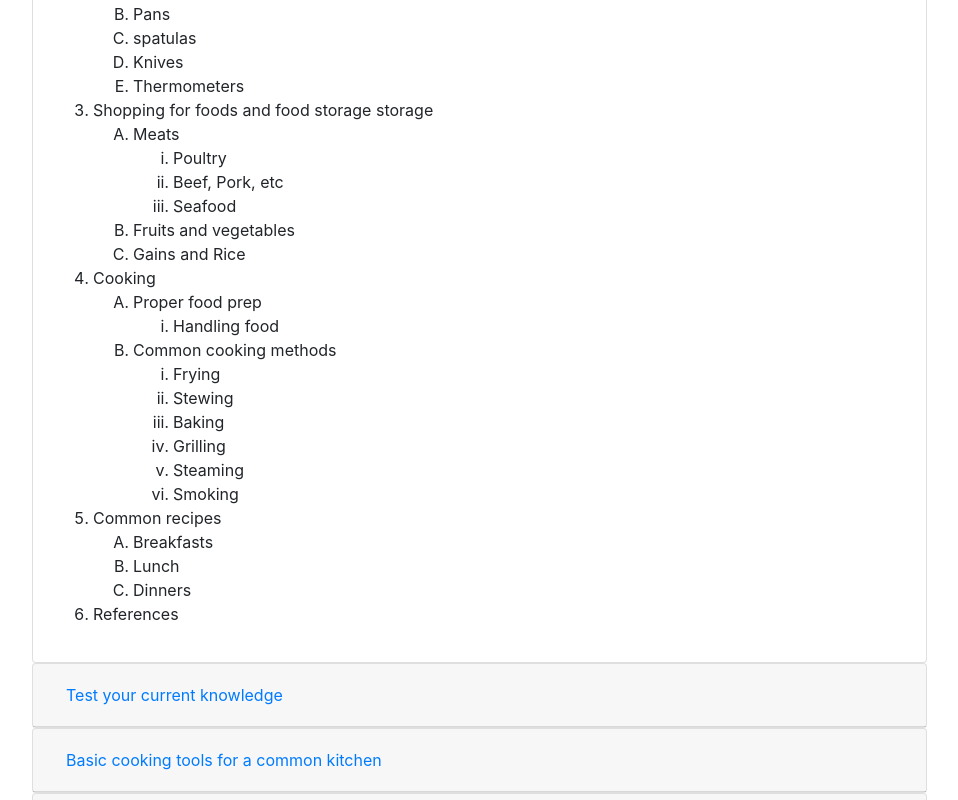
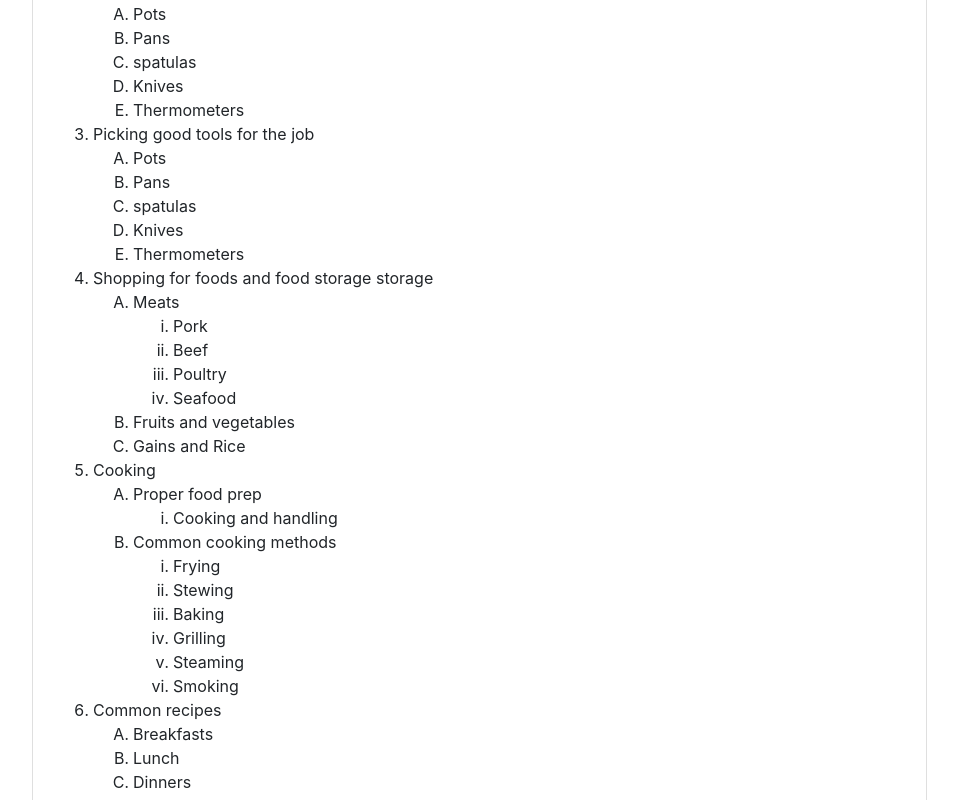
Before and after one commit to JPMendoza/cs6460, a React (Create React App) app: page /basiccourse/cooking in a window 1280 px wide. Shown: the part 500-1300 px from the top of the page, without its empty margins (253-1211 px from the left). Built offline with nearby package versions, Linux system fonts and the light colour scheme.

Commit message:
more information for modules

```diff
--- a/src/components/SubTopics.js
+++ b/src/components/SubTopics.js
@@ -32,6 +32,7 @@ export default class Subtopics extends React.Component {
                    </li>
                  ))}
                </ul>
+               {subtopic.img ? <img src={subtopic.img} alt="Italian Trulli" width="560" height="315"></img> : "" }
                <p>  {subtopic.ref ? "References: " : ""} {putLink(subtopic.ref)} </p>
             </li>
           ))}
--- a/src/components/courses/Cooking.js
+++ b/src/components/courses/Cooking.js
@@ -13,9 +13,10 @@ export default class Cooking extends React.Component {
        Cooking Learning objectives: <br/>
           &nbsp; By the end of this course you should be able to <br/>
           <ul>
-            <li>Learn common food prep skills</li>
-            <li>Learn common cooking skills</li>
+            <li>Better understand what kitchen tools are good/necessary for cooking and food prep</li>
             <li>Better identify food produce and products</li>
+            <li>Learn more about proper prepping food and cooking food</li>
+            <li>Learn food prepping skills and cooking skills</li>
             <li>Better understand what kitchen tools are good/necessary for cooking and food prep</li>
             <li>get able to find more resources on how to prepare different types of food and find more recipes</li>
           </ul>
--- a/src/jsonfolder/cookingoutline.json
+++ b/src/jsonfolder/cookingoutline.json
@@ -1,7 +1,7 @@
 [
   { "name": "Challenge your current knowledge on Cooking and Food Prep", "point":
     [{"name": "Take a quiz", "point": []}] },
-  { "name": "Basic cooking tools for a common kitchen", "point":
+  { "name": "Identifiying basic cooking tools for a common kitchen", "point":
     [
       {"name": "Pots", "point": []},
       {"name": "Pans", "point": []},
@@ -9,16 +9,24 @@
       {"name": "Knives", "point": []},
       {"name": "Thermometers ", "point": []}
     ] },
+  { "name": "Picking good tools for the job", "point":
+    [
+        {"name": "Pots", "point": []},
+        {"name": "Pans", "point": []},
+        {"name": "spatulas", "point": []},
+        {"name": "Knives", "point": []},
+        {"name": "Thermometers ", "point": []}
+      ] },
   { "name": "Shopping for foods and food storage storage", "point":
     [
-      {"name": "Meats", "point": ["Poultry","Beef, Pork, etc","Seafood"]},
+      {"name": "Meats", "point": ["Pork", "Beef", "Poultry","Seafood"]},
       {"name": "Fruits and vegetables", "point": []},
       {"name": "Gains and Rice", "point": []}
     ]
   },
   { "name": "Cooking ", "point":
     [
-      {"name": "Proper food prep", "point": ["Handling food"]},
+      {"name": "Proper food prep", "point": ["Cooking and handling"]},
       {"name": "Common cooking methods", "point": ["Frying","Stewing","Baking","Grilling","Steaming","Smoking"]}
 
     ]
@@ -27,8 +35,5 @@
     [{"name": "Breakfasts", "point": []},
      {"name": "Lunch", "point": []},
      {"name": "Dinners", "point": []}]
-  },
-  { "name": "References", "point":
-    []
   }
 ]
--- a/src/jsonfolder/cookingtopics.json
+++ b/src/jsonfolder/cookingtopics.json
@@ -1,51 +1,111 @@
 [
-  {"topic": "Basic cooking tools for a common kitchen",
+  {"topic": "Identifiying Basic cooking tools for a common kitchen",
     "content": [
-      {"info":"",
+      {"info":"Each of these sub topics have deeper information to go into. below will give you a general idea of what they are and what they are used for ",
+       "ref": ""
+      },
+      {"info":"It is encuraged to dive deeper into each of these sub topics to learn more!",
        "ref": ""
       }
+
     ],
     "subtopics": [
       {"title": "Pots",
-       "parts": [],
-       "ref": ""},
+       "parts": ["In general a pot tends to be a cooking vessel with tall edges",
+                 "Tends to have two handles on opposite sides of the pot.",
+                 "It could be made out of various materals like from metals, clay, or stones",
+                 "usually its used for cooking liquds "],
+       "ref": "https://wonderopolis.org/wonder/whats-the-difference-between-pots-and-pans",
+       "img": "https://www.all-clad.com/medias/?context=bWFzdGVyfGltYWdlc3w5MzI3NHxpbWFnZS9wbmd8aW1hZ2VzL2g4My9oMzgvMTI3NDkzMTQ2MjE0NzAucG5nfGY0MjMwMDg2ZmNiM2Q2MDhlYTNiOGIxZTIyYTA0YzE4ZWQxNzk5ZTUwZWVjNjAxMDJjYTk4ZDBiZGI4MWE1NmU"},
       {"title": "Pans",
-       "parts": [],
+       "parts": ["In general a pan tends to be a cooking vessel with relatively low flaired edges",
+                 "Thends to have a single long handle with some times a small grab handle opposite of it",
+                 "Tends to be made out of metal like aluminium, cast ironn, copper, stainless steel, carbon steel",
+                 "used for frying,searing and browning foods "],
+       "img": "http://pngimg.com/uploads/frying_pan/frying_pan_PNG8357.png",
        "ref": ""},
       {"title": "spatulas",
-       "parts": [],
+       "parts": ["is a broad, flat, flexible blade used to mix, spread and lift material",
+                 "Come in various sizes shapes and uses",
+                 "can be made from wood, metal, and plastic"],
+       "img" : "https://cdn.thewirecutter.com/wp-content/uploads/2017/10/spatulas-2x1-fullres-0946-1024x512.jpg",
        "ref": ""},
       {"title": "Knives",
-       "parts": [],
-       "ref": ""},
+       "parts": ["A chef's knife a broad blade tapering upward to a point, allowing the knife to rock back and forward for fast mincing. It’s about 6 to 12 inches long. It also tends to be the most used knife in the kitchen",
+                 "A Utility knife usually between 4 and 7 inches in length, the utility knife is most of the time treated as a mini chef’s knife.",
+                 "A pareing knife usually comes with a thin 3 – 4 inches blade and a very pointy tip. It can be used for cutting and peeling fruits, veggies, and trimming excess fat with precision and ease.",
+                 "A Santoku knife is usually shorter and thinner than a chef’s knife. Due to a flat blade, it doesn’t rock on the cutting board. It is another good all around knife",
+                 "Boning knives are typically about 3 to 8 inches in length, with slightly varying widths of blades. The blades can be flexi, semi-flexi, or stiff, ",
+                 "The kitchen shears is basically a pair of scissors. Except that since they’re for various uses in the kitchen, from snipping herbs, cutting veggies to sectioning chicken and even outdoor work,",
+                 "Bread knives are used for cutting bread, cakes, and sometimes meat, poultry, and seafood. They are designed in a way that allows you to saw through the bread without pushing down or squishing it.",
+                 "A cleaver has a thick spine and a very strong blade, which allows it to cut through bones and meat in a chopping motion.",
+                 "A steak knives are small knives that are used for not only cutting meat and fish, but also cutting salads, other (mainly cooked) foods, and spreading butter."],
+       "img": "https://cdn.healthykitchen101.com/uploads/2018/01/Types-of-Kitchen-Knives-350x327.jpg",
+       "ref": "https://healthykitchen101.com/types-of-kitchen-knives/"},
       {"title": "Thermometers",
        "parts": [],
        "ref": ""}
       ] },
+  {"topic": "Picking good tools for the job",
+   "content": [
+     {"info": "coming soon",
+      "ref": ""}
+   ],
+   "subtopics": [
+     ]
+   },
   {"topic": "Shopping for foods and food storage storage",
    "content": [
-   {"info":"A nutritional assessment is used to determine the nutritional status of a person or group of people.",
+   {"info":"This section will cover general things you should know for when buying food for such as selecting food and storing food",
+    "ref": ""
+   },{"info":"Considering how large of a topic selecting food can be, this module will mainly cover fresh foods and not package ready to eat foods / easy cook foods",
     "ref": ""
    }
    ],
    "subtopics": [
-    {"title": "Meats ",
-     "parts": ["Poultry","Pork","etc"],
-     "ref": ""},
+    {"title": "Pork ",
+     "parts": ["Pork is not graded with USDA quality grades as it is generally produced from young animals that have been bred and fed to produce more uniformly tender meat.",
+               "When choosing pork, look for pale pink flesh that’s firm to touch and isn’t saggy or falling apart. The meat should be evenly covered with a layer of firm, white fat. Avoid anything that looks greasy or grey as this can mean meat is past its best.",
+               "For best flavor and tenderness, meat should have a small amount of marbling.",
+               "Can store in the fridge set to 40 °F or below for 3 to 5 days.",
+               "Can store in the freezer for 6 to 12 months"],
+     "ref": "https://www.goodhousekeeping.com/uk/food/cookery-videos/a657301/how-to-choose-pork/ https://www.foodsafety.gov/keep/charts/storagetimes.html https://tinyurl.com/y7chx797"},
+    {"title": "Beef ",
+      "parts": ["Beef have 3 grades USDA Prime, Choice and Select. The highest grade is Prime and the lowest is Selects",
+                "These grades are based on tenderness, juiciness, and flavor",
+                "Can store in the fridge set to 40 °F or below for 3 to 5 days.",
+                "Can store in the freezer for 6 to 12 months"],
+      "ref": "https://tinyurl.com/y7chx797 https://www.foodsafety.gov/keep/charts/storagetimes.html"},
+    {"title": "Poultry ",
+      "parts": ["The USDA grades for poultry are A, B, and C.",
+                "Grade A is the highest quality and the only grade that is likely to be seen at the retail level. This grade indicates that the poultry products are virtually free from defects such as bruises, discolorations, and feather",
+                "Grades B and C poultry are usually used in further-processed products where the poultry meat is cut up, chopped, or ground. If sold at retail, they are usually not grade identified.",
+                "Can store in the fridge set to 40 °F or below for 1 to 2 days",
+                "Can store in the freezer for 12 months if whole 9 months if in pieces"],
+      "ref": "https://tinyurl.com/y7chx797 https://www.foodsafety.gov/keep/charts/storagetimes.html"},
     {"title": "Seafood",
-     "parts": [],
-     "ref": ""},
+     "parts": ["All fresh seafood should be held as near to 32°F as possible, which is maintained by refrigeration and/or ice.",
+               "When selecting any whole fish, They should have bright, clear, full eyes that are often protruding. The gills should be bright red or pink. Fresh fish should be free of loose or sloughing slime. The flesh should be firm yet elastic, springing back when pressed gently with the finger.",
+               "When selecting fish fillets or steaks they should have firm, elastic flesh and a fresh-cut, moist appearance, with no browning around the edges. The flesh should be almost translucent. There should be little evidence of bruising or reddening of the flesh from retention of blood. Prepackaged steaks and fillets should contain a minimum of liquid.",
+               "Shellfish may be sold live, cooked, or fresh-shucked. Live clams, oysters, or mussels should have shells that look moist and are tightly closed. If the shells gape slightly and don't close when being tapped, dont buy it. The bottom shell of an oyster should be well cupped.  meats of fresh-shucked clams, oysters, or mussels should be plump and covered with their liquor. ",
+               "Live crabs and lobsters should show leg movement. Lobsters and crabs will not be very active if they have been refrigerated, but they should move at least a little bit.",
+               "Raw shrimp meat should be firm and have a mild odor. The shells of most varieties are translucent with a grayish green, pinkish tan, or light pink tint. The shells should not have blackened edges or black spots – this is a sign of quality loss.",
+               "Commercially frozen fish is quickly frozen at its peak freshness. so there shouldn't be much issue getting a package of this",
+               "Put seafood on ice or in the refrigerator or freezer soon after buying it. If seafood will be used within 2 days after purchase, store it in a clean refrigerator at a temperature of 40°F or below."],
+     "ref": "https://www.fda.gov/food/resourcesforyou/consumers/ucm077331.htm, https://www.seafoodhealthfacts.org/seafood-safety/general-information-patients-and-consumers/guide-selecting-seafood"},
     {"title": "Fruits and vegetables",
-     "parts": [],
-     "ref": ""},
+     "parts": ["Please refer to the link with SP527.pdf below for a guide on picking fuits and vegetables",
+               "please refer to the link below by realsimple.com for a guide on how to store food"],
+     "ref": "https://extension.tennessee.edu/publications/Documents/SP527.pdf https://www.realsimple.com/food-recipes/shopping-storing/more-shopping-storing/how-to-store-vegetables"},
     {"title": "Gains and Rice",
-     "parts": [],
+     "parts": ["There isn't much of a hard and fast rule when it come to buying these products",
+               "There are many varities of grains and rice which have different properties"],
      "ref": ""}
    ]
   },
   {"topic": "Cooking ",
    "content": [
-   {"info":"A nutritional assessment is used to determine the nutritional status of a person or group of people.",
+   {"info":"This module will focus on preparing food in a safe and proper method as oppose to techniques to prepare food for tasty consumption.",
     "ref": ""
    }
    ],
@@ -55,9 +115,6 @@
      "ref": ""},
     {"title": "Common cooking methods",
      "parts": ["Frying","Stewing","Baking","Grilling","Steaming"],
-     "ref": ""},
-    {"title": "Peer-review",
-     "parts": [],
      "ref": ""}
    ]
  },
--- a/src/jsonfolder/nutritiontopics.json
+++ b/src/jsonfolder/nutritiontopics.json
@@ -86,9 +86,12 @@
                "A serving of a food labeled \"low sodium\" can have a maximum of 140 milligrams of sodium.",
                "One serving of a \"low-fat\" food can have a maximum of 3 grams of fat",
                "One serving of a \"light\" food must have 50% less fat or 1/3 fewer calories than the regular version.",
-               "Organic products just means must be produced without conventional pesticides, synthetic fertilizers, biotechnology, or ionizing radiation.",
-               "Organic animals must be fed organic feed and not be injected with hormones or antibiotics."],
-     "ref": ""}
+               "USDA Organic products just means must be produced without conventional pesticides, synthetic fertilizers, biotechnology, or ionizing radiation.",
+               "USDA Organic animals must be fed organic feed and not be injected with hormones or antibiotics.",
+               "CERTIFIED NATURALLY GROWN labels denotes the food was grown using the same standards as those for organic, but not on a farm actually certified by the National Organic Program of the USDA",
+               "NON-GMO PROJECT VERIFIED is a label by the Non-GMO project which is a non-profit organization that provides the only third-party labeling program in North America for products grown without using genetic engineering.",
+               "ALL NATURAL: While many products have “all natural” labeling or packaging, there is no universal standard or definition for this claim"],
+     "ref": "https://www.webmd.com/food-recipes/features/how-to-read-food-labels#1 https://www.farmaid.org/food-labels-explained/"}
    ]
   },
   {"topic": "Finding reliable Nutrition information",
--- a/src/jsonfolder/references.json
+++ b/src/jsonfolder/references.json
@@ -29,7 +29,9 @@
     "https://www.fns.usda.gov/tn/resource-library",
     "https://dsld.nlm.nih.gov/dsld/lstIngredients.jsp",
     "http://www.nationalschools.com/workshops/",
-    "https://www.foodsafety.gov/keep/charts/mintemp.html"
+    "https://www.foodsafety.gov/keep/charts/mintemp.html",
+    "https://healthykitchen101.com/types-of-kitchen-knives/",
+    "https://wonderopolis.org/wonder/whats-the-difference-between-pots-and-pans"
     ]},
   { "listname": "Exercise",
     "list": [
```
